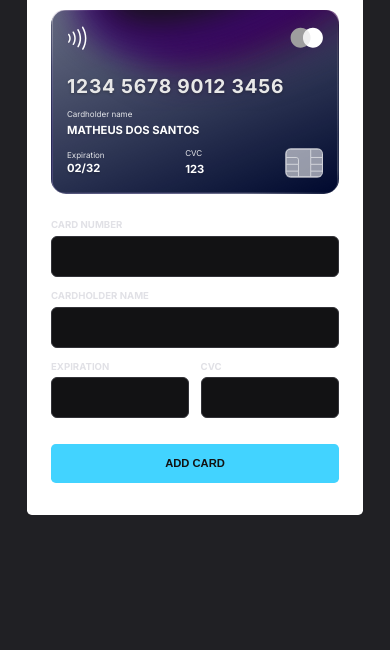
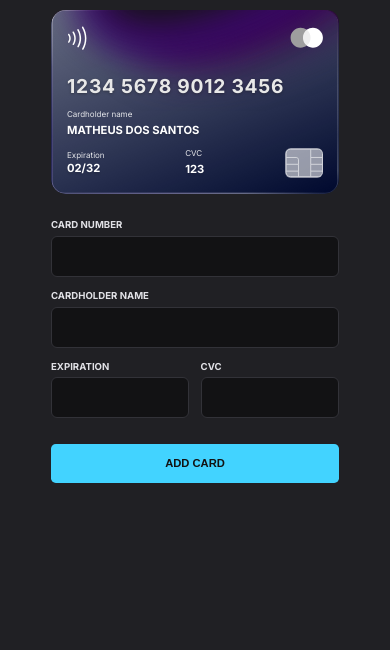
Before and after one commit to MTH1221/Explorer-lab-card, a website built with Vite: page index.html in a window 390 px wide. Shown: the part 194-844 px from the top of the page. Built offline with nearby package versions, Linux system fonts and the light colour scheme.

Commit message:
Update index.css
change background color

```diff
--- a/src/css/index.css
+++ b/src/css/index.css
@@ -12,7 +12,7 @@
   }
 
   #app {
-    background: white;
+    background: none;
     border: none;
   }
 
```
